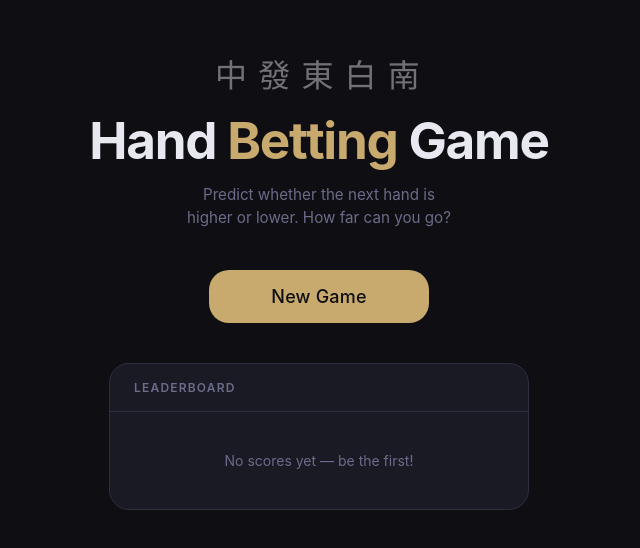
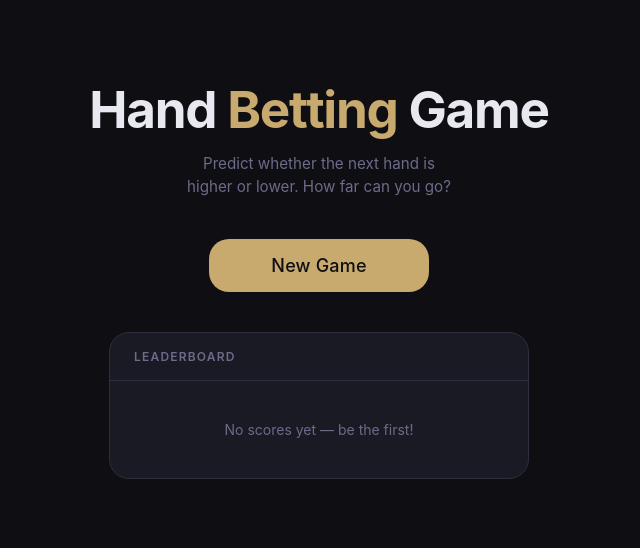
Before and after one commit to fademohsen/hand-betting-game, a React (Vite) app: page / in a window 1280 px wide. Shown: the part 120-668 px from the top of the page, without its empty margins (321-961 px from the left). Built offline with nearby package versions, Linux system fonts and the light colour scheme.

Commit message:
style: remove decorative mahjong symbols from landing page

```diff
--- a/src/components/landing/LandingPage.module.css
+++ b/src/components/landing/LandingPage.module.css
@@ -18,15 +18,6 @@
   text-align: center;
 }
 
-.decorativeTiles {
-  display: flex;
-  gap: var(--space-sm);
-  font-family: var(--font-tile);
-  font-size: 2rem;
-  opacity: 0.45;
-  letter-spacing: 0.1em;
-  user-select: none;
-}
 
 .title {
   font-size: clamp(2.2rem, 5vw, 3.2rem);
--- a/src/components/landing/LandingPage.tsx
+++ b/src/components/landing/LandingPage.tsx
@@ -2,8 +2,6 @@ import { useGameStore } from '../../store/gameStore';
 import Button from '../shared/Button';
 import Leaderboard from './Leaderboard';
 import styles from './LandingPage.module.css';
-
-const DECORATIVE_TILES = ['中', '發', '東', '白', '南'];
 
 export default function LandingPage() {
   const startNewGame = useGameStore((s) => s.startNewGame);
@@ -11,12 +9,6 @@ export default function LandingPage() {
   return (
     <main className={styles.page}>
       <div className={styles.hero}>
-        <div className={styles.decorativeTiles} aria-hidden="true">
-          {DECORATIVE_TILES.map((t) => (
-            <span key={t}>{t}</span>
-          ))}
-        </div>
-
         <h1 className={styles.title}>
           Hand <span>Betting</span> Game
         </h1>
```
